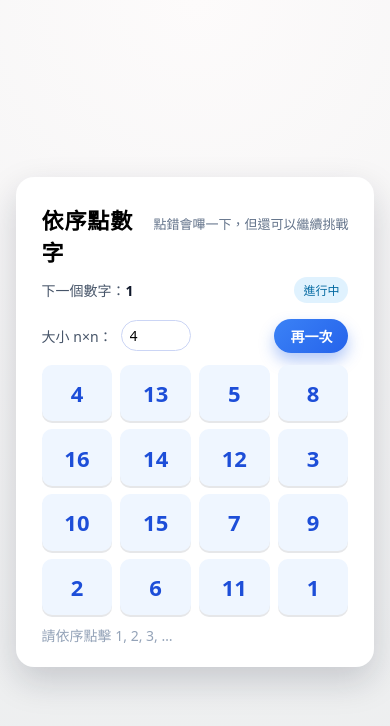
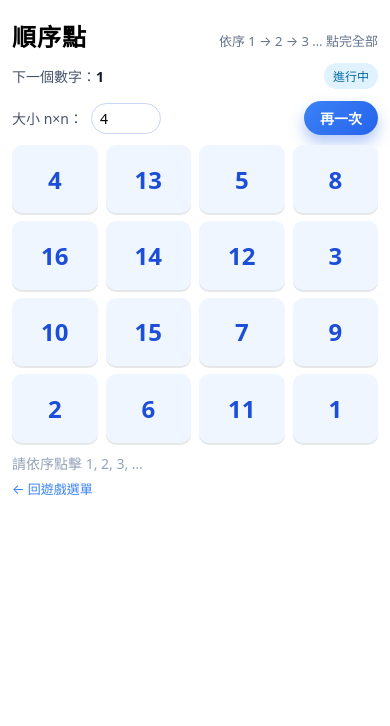
Before and after one commit to druidcub/number-game, a plain HTML site: page game1.html in a window 390 px wide. Drawn offline with Linux system fonts and the light colour scheme.

Commit message:
Update title and styles for number game

```diff
--- a/game1.html
+++ b/game1.html
@@ -2,7 +2,8 @@
 <html lang="zh-Hant">
 <head>
   <meta charset="UTF-8" />
-  <title>依序點數字小遊戲</title>
+  <title>順序點 - Number Game</title>
+  <meta name="viewport" content="width=device-width, initial-scale=1" />
   <style>
     * {
       box-sizing: border-box;
@@ -16,25 +17,47 @@
       display: flex;
       align-items: center;
       justify-content: center;
+      padding: 12px;
       background: radial-gradient(circle at top, #fdfbfb, #ebedee);
       font-size: 16px;
     }
 
     .game-container {
       background: #ffffff;
-      padding: 26px 26px 22px;
+      padding: 22px 18px 18px;
       border-radius: 18px;
       box-shadow: 0 14px 35px rgba(15, 23, 42, 0.18);
-      width: min(520px, 92vw);
+      width: min(540px, 100%);
       position: relative;
       overflow: hidden;
+    }
+
+    /* 手機上讓遊戲區域更大 */
+    @media (max-width: 600px) {
+      body {
+        align-items: stretch;
+        padding: 0;
+      }
+      .game-container {
+        width: 100%;
+        min-height: 100vh;
+        border-radius: 0;
+        box-shadow: none;
+        padding: 18px 12px 16px;
+      }
+      .title {
+        font-size: 22px;
+      }
+      .cell {
+        font-size: clamp(22px, 7vw, 30px);
+      }
     }
 
     .game-header {
       display: flex;
       flex-direction: column;
       gap: 4px;
-      margin-bottom: 16px;
+      margin-bottom: 12px;
     }
 
     .title-row {
@@ -45,7 +68,7 @@
     }
 
     .title {
-      font-size: 22px;
+      font-size: 24px;
       font-weight: 700;
       letter-spacing: 0.04em;
     }
@@ -81,7 +104,7 @@
       display: flex;
       gap: 8px;
       align-items: center;
-      margin-bottom: 12px;
+      margin-bottom: 10px;
       font-size: 14px;
       color: #475569;
     }
@@ -149,7 +172,7 @@
       justify-content: center;
       cursor: pointer;
       font-weight: 700;
-      font-size: 22px;
+      font-size: 24px;
       color: #1d4ed8;
       user-select: none;
       box-shadow: 0 2px 0 rgba(15, 23, 42, 0.1);
@@ -204,6 +227,20 @@
 
     .message.success {
       color: #15803d;
+    }
+
+    .back-link {
+      margin-top: 6px;
+      font-size: 13px;
+    }
+
+    .back-link a {
+      color: #3b82f6;
+      text-decoration: none;
+    }
+
+    .back-link a:hover {
+      text-decoration: underline;
     }
 
     /* 完成動畫 */
@@ -265,8 +302,8 @@
   <div class="game-container" id="gameContainer">
     <div class="game-header">
       <div class="title-row">
-        <div class="title">依序點數字</div>
-        <div class="subtitle">點錯會嗶一下，但還可以繼續挑戰</div>
+        <div class="title">順序點</div>
+        <div class="subtitle">依序 1 → 2 → 3 … 點完全部</div>
       </div>
       <div class="status-row">
         <div class="status-label">
@@ -295,6 +332,7 @@
     </div>
 
     <div class="message" id="message"></div>
+    <div class="back-link"><a href="index.html">← 回遊戲選單</a></div>
   </div>
 
   <script>
@@ -478,7 +516,6 @@
     resetBtn.addEventListener("click", resetGame);
     sizeInput.addEventListener("change", resetGame);
 
-    // 使用者第一次互動時才初始化 AudioContext（避免瀏覽器阻擋）
     window.addEventListener(
       "pointerdown",
       () => {
@@ -487,7 +524,6 @@
       { once: true }
     );
 
-    // 初始載入
     resetGame();
   </script>
 </body>
```
